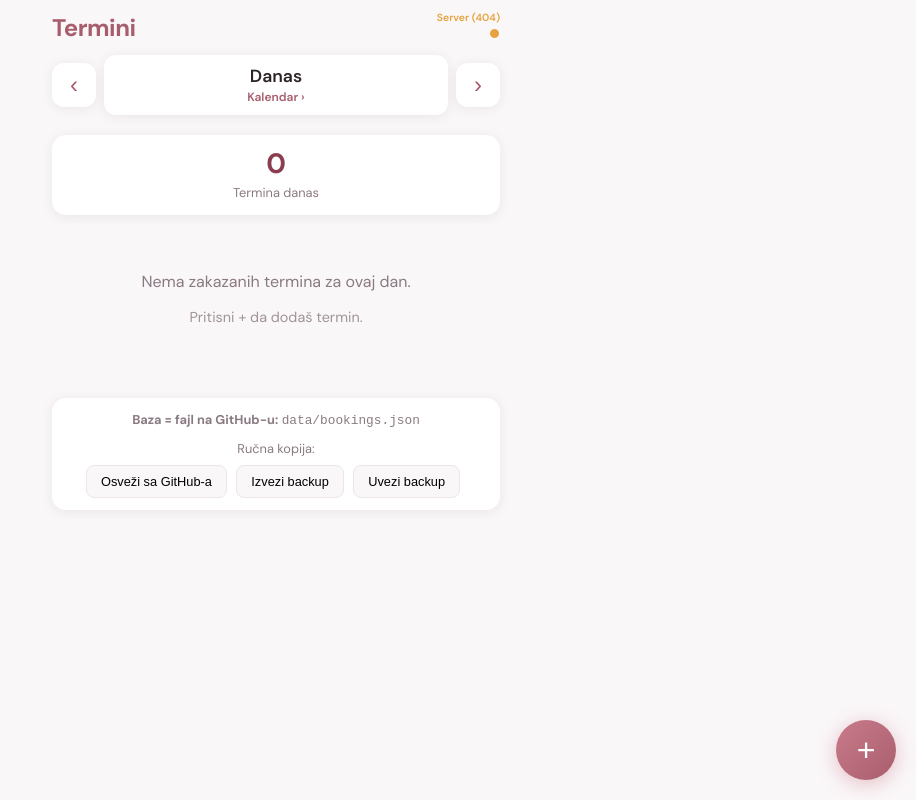
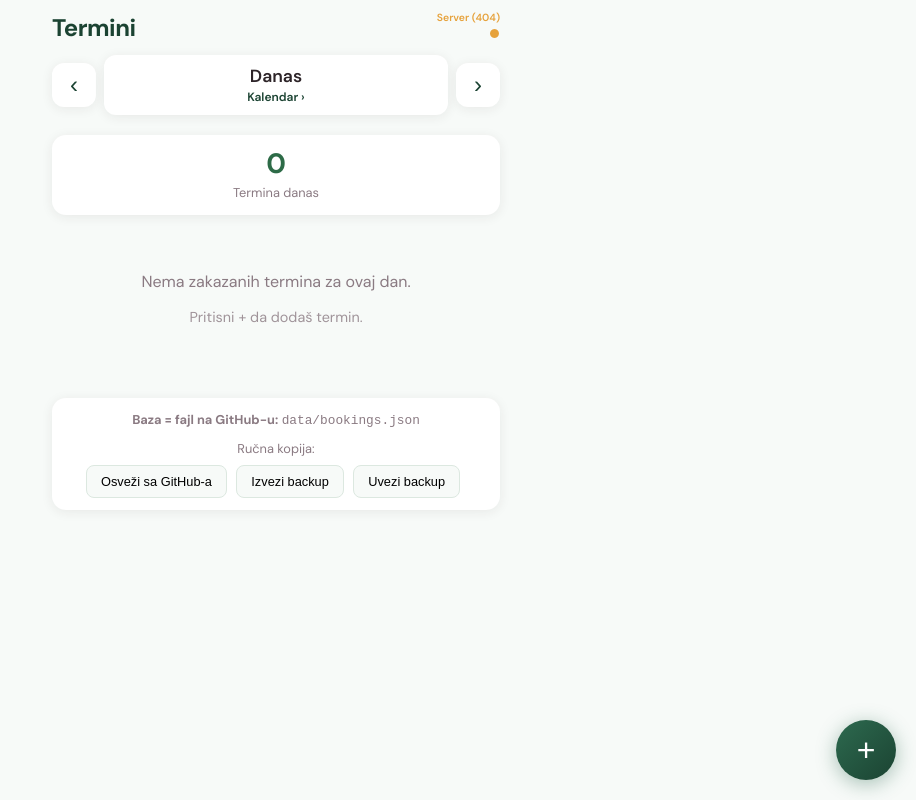
Before and after one commit to duh70238/zakazivanje, a website: page index.html in a window 1280 px wide. Shown: the whole page, without its empty margins (364-1280 px from the left). Drawn offline with Linux system fonts and the light colour scheme; no server answers.

Commit message:
Update style.css

```diff
--- a/css/style.css
+++ b/css/style.css
@@ -1,17 +1,17 @@
 :root {
-  --bg: #faf7f8;
+  --bg: #f7faf8;
   --surface: #ffffff;
   --text: #2d2428;
   --text-muted: #8a7a82;
-  --accent: #c97b8b;
-  --accent-dark: #a85d6d;
-  --accent-soft: #f8e8ec;
+  --accent: #2d6a4f;
+  --accent-dark: #1b4332;
+  --accent-soft: #e8f5ee;
   --free: #e8f5ee;
   --free-border: #b8dfc9;
   --free-text: #2d6b47;
-  --busy: #fff0f3;
-  --busy-border: #f0c4cc;
-  --busy-text: #8b3d4f;
+  --busy: #eef7f0;
+  --busy-border: #b8dfc9;
+  --busy-text: #2d6b47;
   --danger: #d64545;
   --shadow: 0 2px 12px rgba(45, 36, 40, 0.08);
   --radius: 14px;
@@ -324,7 +324,7 @@ body {
   font-size: 2rem;
   font-weight: 300;
   line-height: 1;
-  box-shadow: 0 4px 20px rgba(201, 123, 139, 0.45);
+  box-shadow: 0 4px 20px rgba(45, 106, 79, 0.4);
   cursor: pointer;
   z-index: 20;
   display: flex;
@@ -389,7 +389,7 @@ body {
   width: 100%;
   margin-top: 6px;
   padding: 12px 14px;
-  border: 2px solid #ece6e8;
+  border: 2px solid #dce8e0;
   border-radius: 12px;
   font-size: 1rem;
   font-family: inherit;
@@ -539,7 +539,7 @@ body {
 .backup-bar button {
   margin-top: 8px;
   padding: 8px 14px;
-  border: 1px solid #ece6e8;
+  border: 1px solid #dce8e0;
   border-radius: 8px;
   background: var(--bg);
   font-size: 0.8rem;
```
